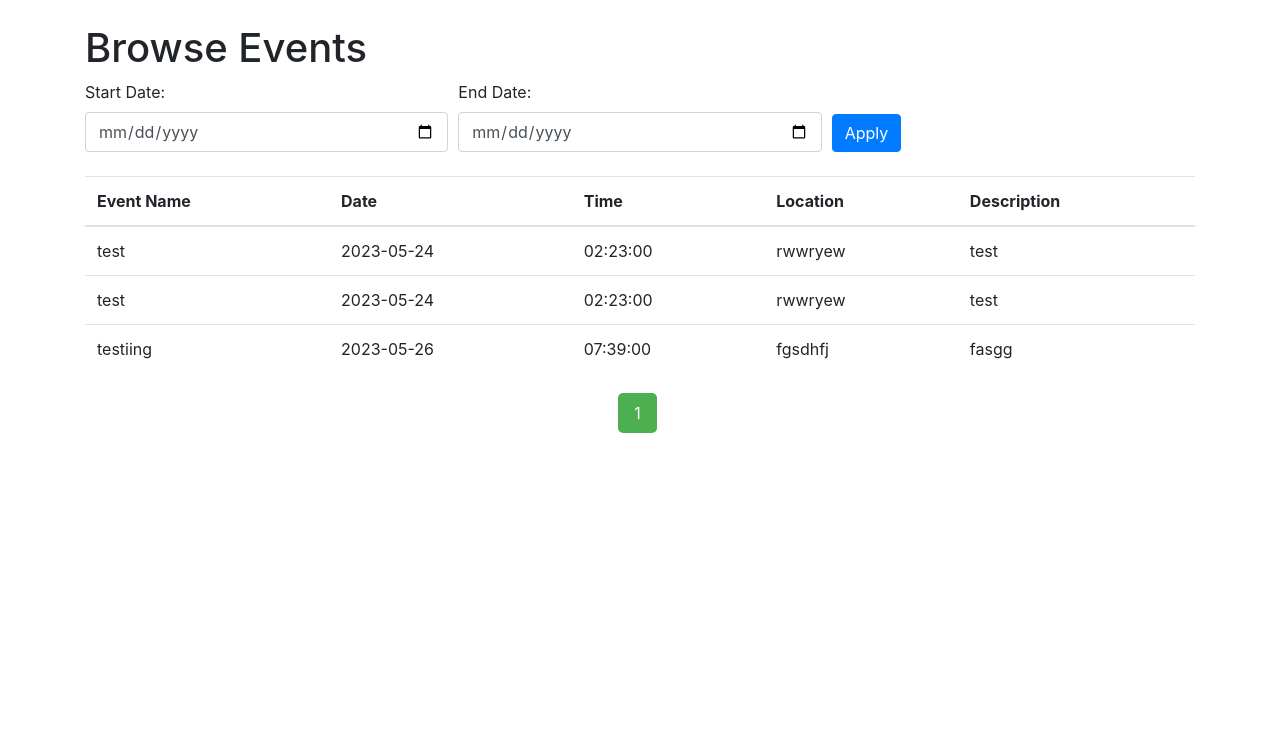
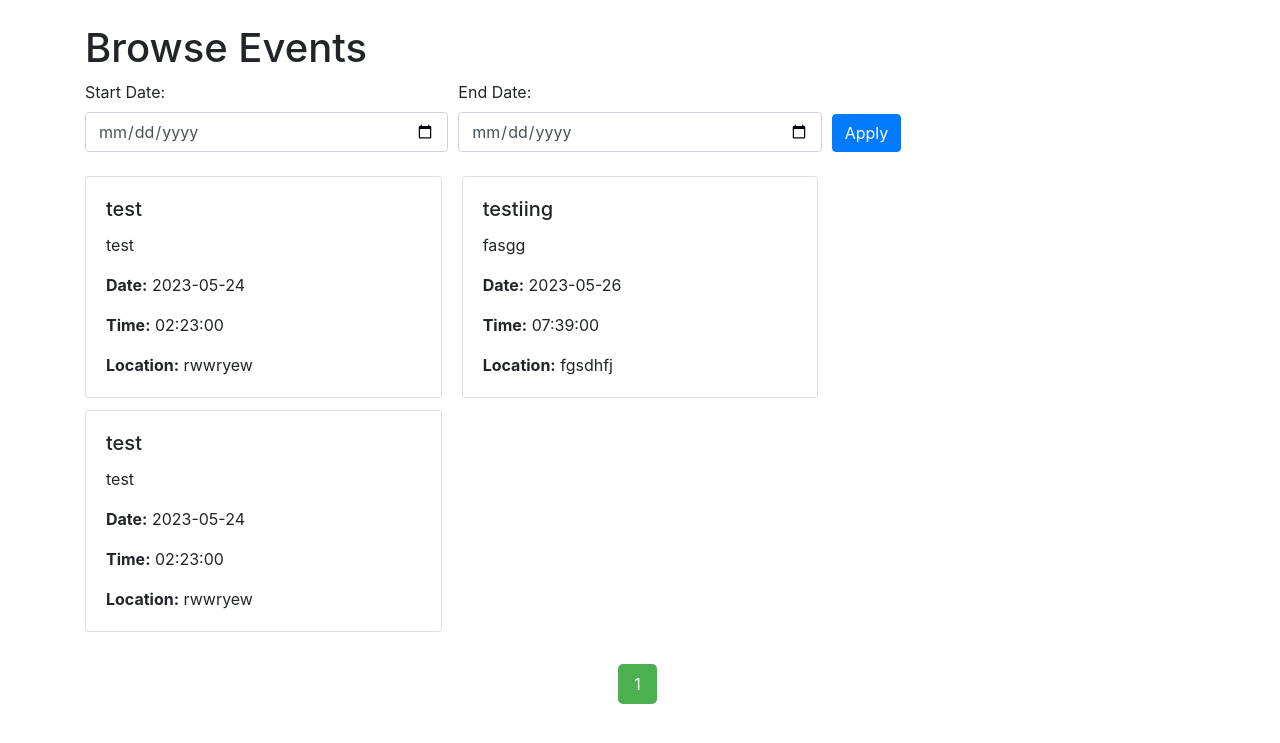
Before and after one commit to Yaj-t/EventWebsite, a PHP site: page /browse.php in a window 1280 px wide. Shown: the top 743 px of the page. Run offline with PHP 8.4, Linux system fonts and the light colour scheme; data comes from the database, SQL or seed files in the repository.

Commit message:
added background images and made the events into cards

```diff
--- a/browse.php
+++ b/browse.php
@@ -32,6 +32,10 @@
 
         .pagination a:hover {
             background-color: #ddd;
+        }
+
+        .card {
+            margin-bottom: 20px;
         }
     </style>
 </head>
@@ -68,7 +72,7 @@
         }
 
         // Retrieve events within the specified date range
-        $limit = 10; // Maximum number of events per page
+        $limit = 12; // Maximum number of events per page
 
         // Get the total count of events
         $countSql = "SELECT COUNT(*) AS total FROM events WHERE date >= '$startDate' AND date <= '$endDate'";
@@ -90,32 +94,20 @@
         $result = $conn->query($sql);
 
         if ($result->num_rows > 0) {
-            // Display events in a table
-            echo '<table class="table">
-                    <thead>
-                        <tr>
-                            <th>Event Name</th>
-                            <th>Date</th>
-                            <th>Time</th>
-                            <th>Location</th>
-                            <th>Description</th>
-                        </tr>
-                    </thead>
-                    <tbody>';
-
-            // Loop through each event and display its details
+            // Display events as cards
+            echo '<div class="card-columns">';
             while ($row = $result->fetch_assoc()) {
-                echo '<tr>
-                        <td>'.$row["title"].'</td>
-                        <td>'.$row["date"].'</td>
-                        <td>'.$row["time"].'</td>
-                        <td>'.$row["location"].'</td>
-                        <td>'.$row["description"].'</td>
-                    </tr>';
+                echo '<div class="card">
+                        <div class="card-body">
+                            <h5 class="card-title">'.$row["title"].'</h5>
+                            <p class="card-text">'.$row["description"].'</p>
+                            <p class="card-text"><strong>Date:</strong> '.$row["date"].'</p>
+                            <p class="card-text"><strong>Time:</strong> '.$row["time"].'</p>
+                            <p class="card-text"><strong>Location:</strong> '.$row["location"].'</p>
+                        </div>
+                    </div>';
             }
-
-            echo '</tbody></table>';
-
+            echo '</div>';
             // Display pagination buttons
             echo '<div class="pagination-container">';
             echo '<div class="pagination">';
--- a/navbar.php
+++ b/navbar.php
@@ -67,6 +67,9 @@
               <li class="nav-item">
                 <a class="nav-link" href="login.php">Login</a>;
               </li>
+              <li class="nav-item">
+                <a class="nav-link" href="signup.php">Sign up</a>;
+              </li>
             </ul>';
           }
         ?>
```
Also changed, not shown: defaultContent.php (+27 -0 lines), background1.jpg (added), background3.jpg (added), background4.jpg (added), background5.jpg (added), 1 other file.
